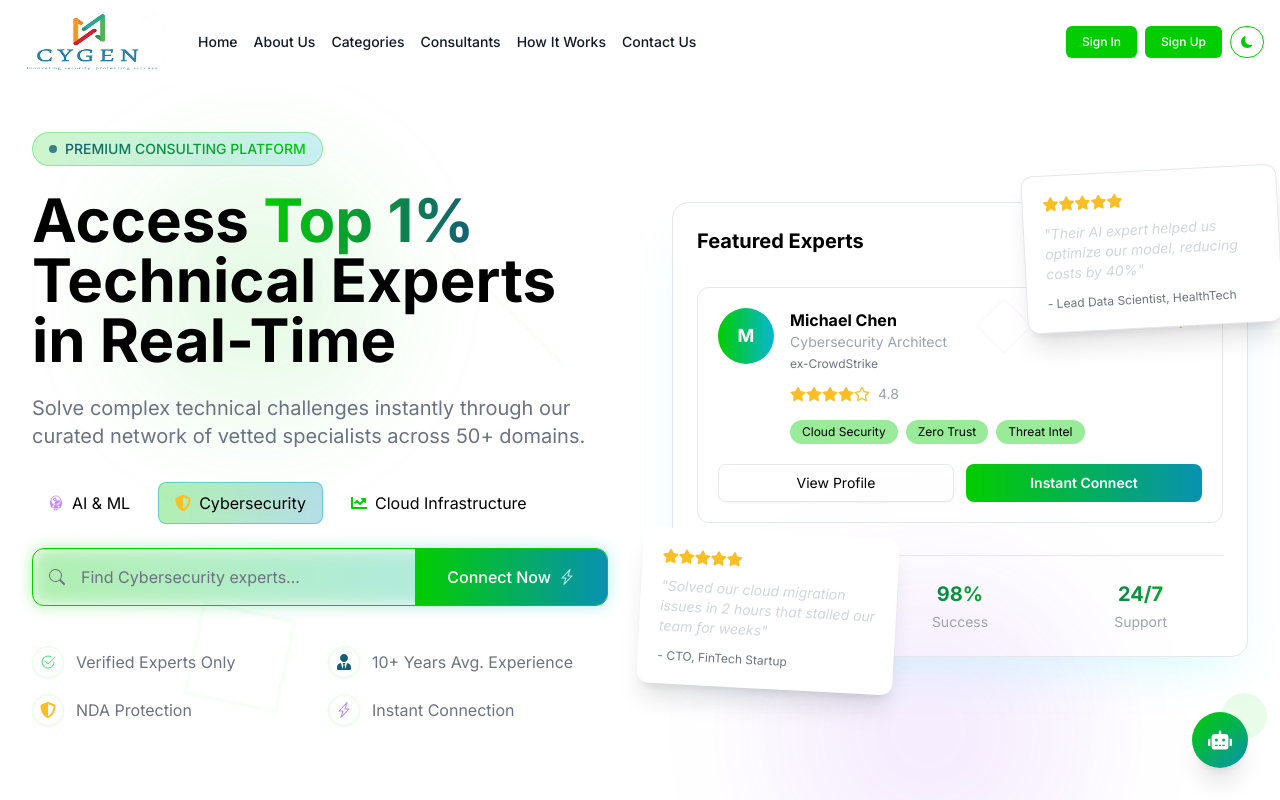
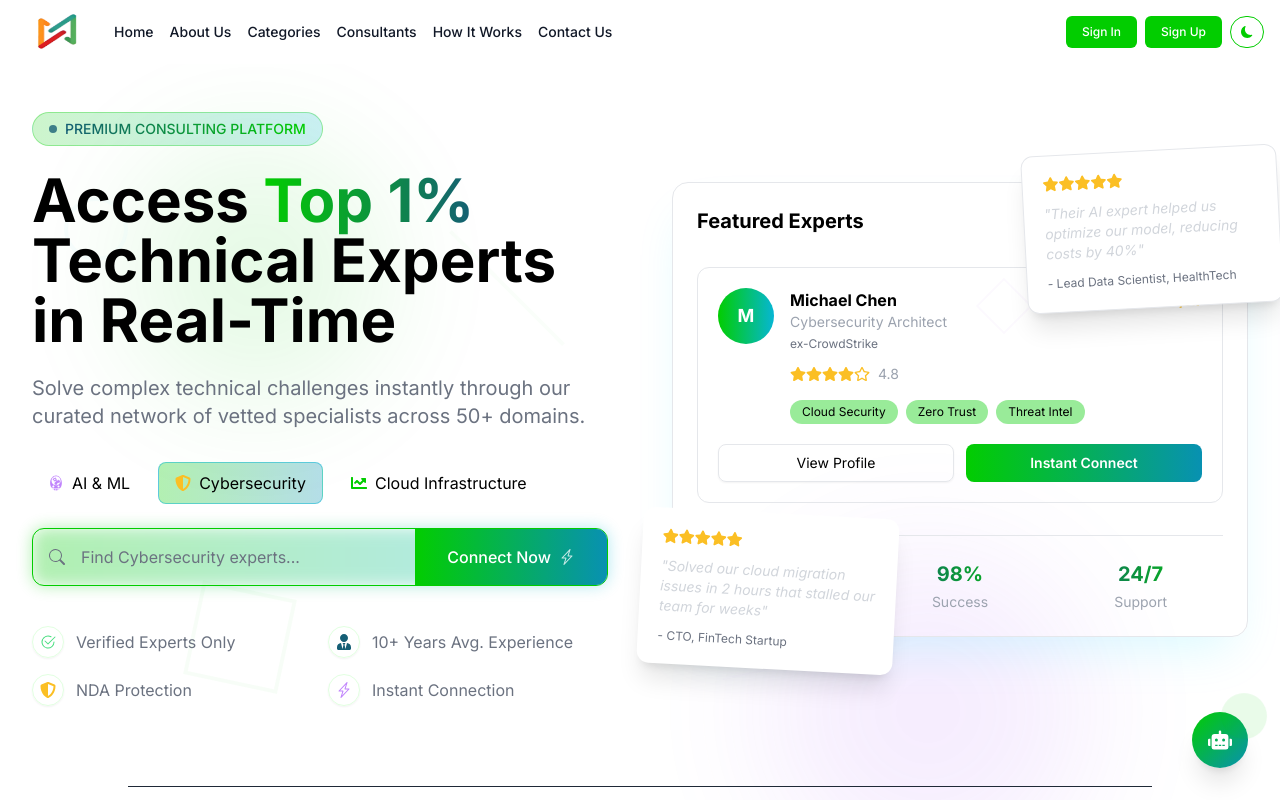
Before and after one commit to ChetanDhage/Cygen_Consultancy, a React (Vite) app in the folder frontend/: page / in a window 1280 px wide. Shown: the top 800 px of the page. Built offline with nearby package versions, Linux system fonts and the light colour scheme.

Commit message:
theme change

```diff
--- a/frontend/src/components/Navbar.jsx
+++ b/frontend/src/components/Navbar.jsx
@@ -29,8 +29,8 @@ const Navbar = () => {
       <div className=" w-full px-4 py-3 flex justify-between items-center">
         <div className=' flex gap-8 items-center'>
           {/* Logo */}
-          <Link to="/" className="flex items-center gap-2 cursor-pointer" >
-           <img src={Logo} alt="" className=' w-[150px] h-[60px] object-fill ' />
+          <Link to="/" className="flex items-center gap-2 cursor-pointer ml-4" >
+           <img src={Logo} alt="logo" className=' w-[50px] h-[40px] object-fill ' />
           </Link>
 
           {/* Desktop Nav */}
```
Also changed, not shown: frontend/src/assets/Namelogo.png (added), frontend/src/assets/logo.png.
